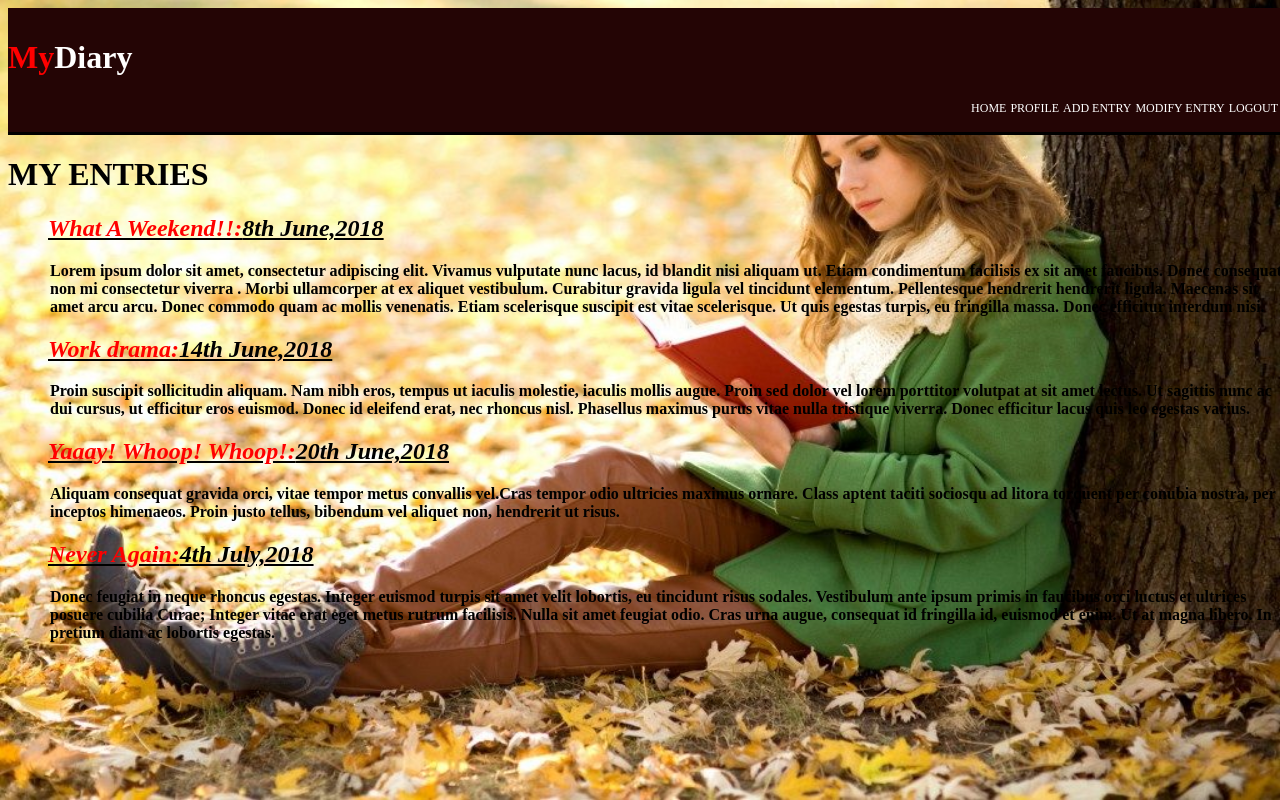
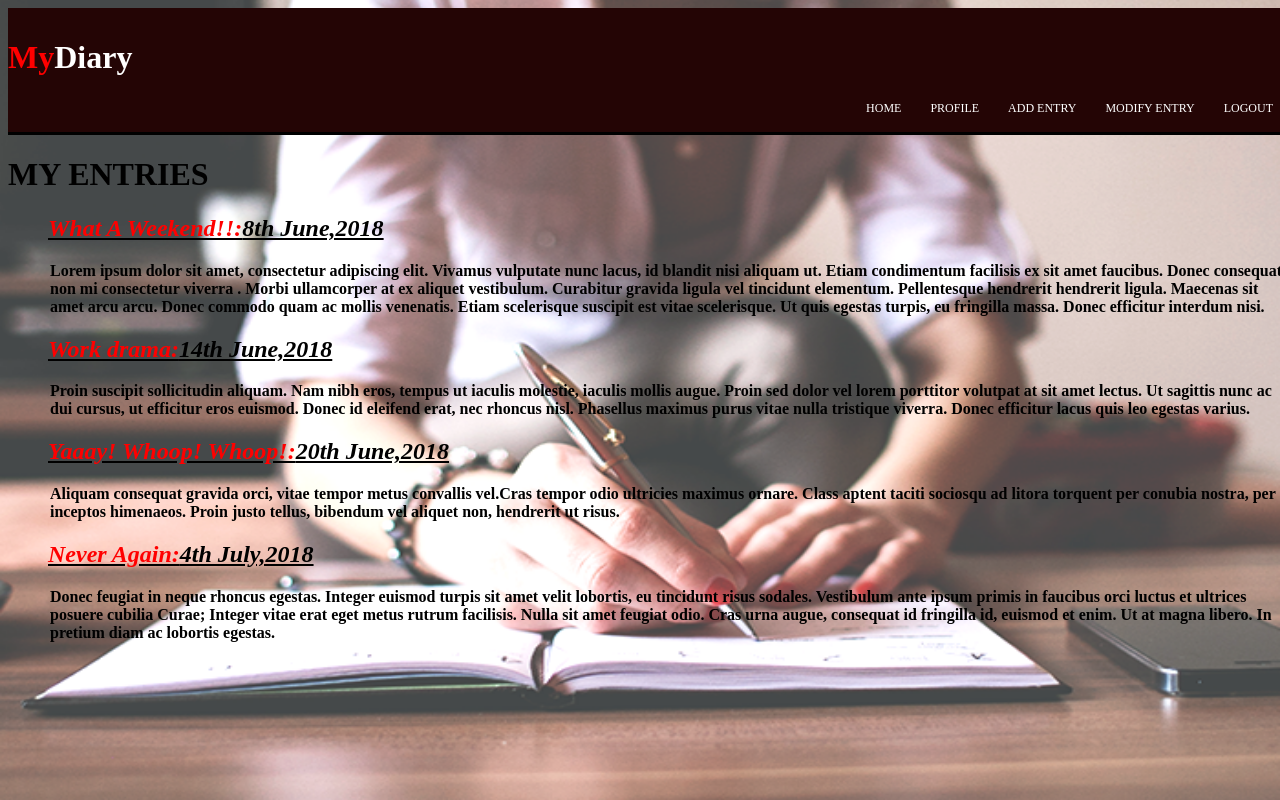
Before and after one commit to gloriaodipo/MyDiary, a plain HTML site: page UI/view_entries.html in a window 1280 px wide. Drawn offline with Linux system fonts and the light colour scheme.

Commit message:
Add padding to navigation menu, change views background img

```diff
--- a/UI/static/style.css
+++ b/UI/static/style.css
@@ -63,6 +63,8 @@ header a{
     text-decoration:none;
     text-transform:uppercase;
     font-size:12px;
+    padding-left: 20px;
+    margin-right: 5px;
 }
 
 header .current a{
@@ -164,7 +166,7 @@ table.style th {
     text-align: center;
 }
 .view{
-    background-image: url('../img/img15.jpg');
+    background-image: url('../img/img8.png');
 }
 .vw h2{
     font-style: italic;
```
